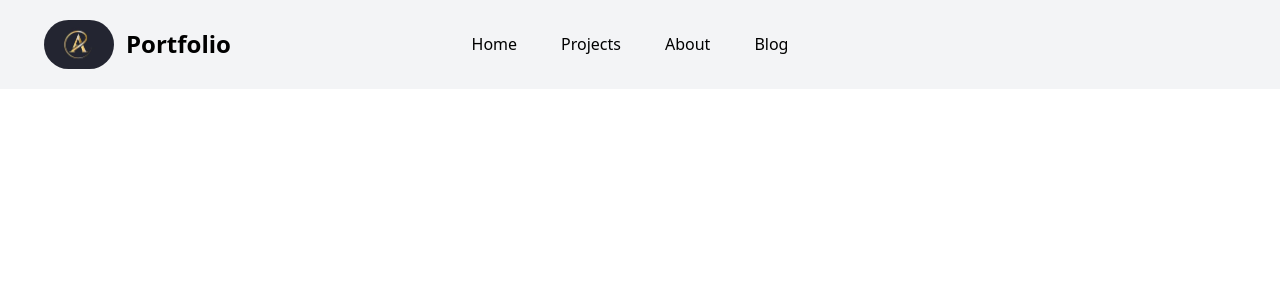
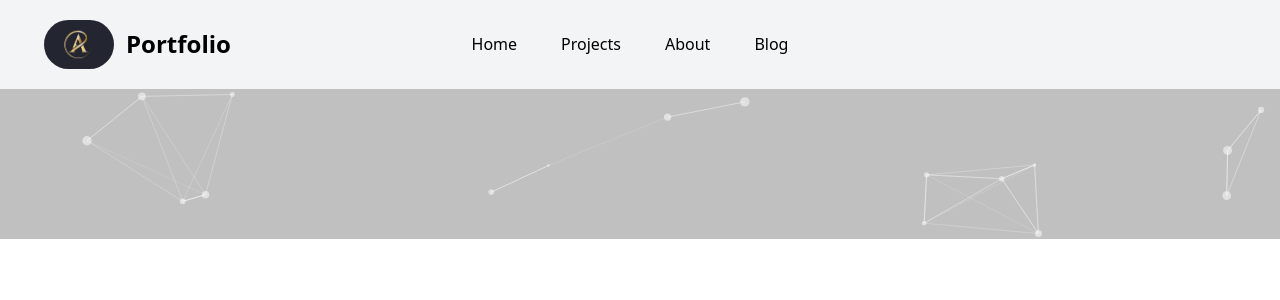
Before and after one commit to Arif1612/portfolio, a React (Vite) app: page / in a window 1280 px wide. Shown: the top 300 px of the page. Built offline with nearby package versions, Linux system fonts and the light colour scheme.

Commit message:
particles.js added

```diff
--- a/package.json
+++ b/package.json
@@ -16,8 +16,10 @@
     "react-dom": "^18.2.0",
     "react-helmet-async": "^1.3.0",
     "react-icons": "^4.10.1",
+    "react-particles": "^2.12.2",
     "react-router-dom": "^6.15.0",
-    "sort-by": "^1.2.0"
+    "sort-by": "^1.2.0",
+    "tsparticles-slim": "^2.12.0"
   },
   "devDependencies": {
     "@types/react": "^18.2.15",
--- a/src/App.jsx
+++ b/src/App.jsx
@@ -1,6 +1,7 @@
 import { Outlet } from "react-router-dom";
 import Navbar from "./pages/NavBar/NavBar";
 import { Helmet } from "react-helmet-async";
+import ParticleBg from "./pages/components/ParticleBg";
 
 const App = () => {
   return (
@@ -9,6 +10,7 @@
         <title>Portfolio</title>
       </Helmet>
       <Navbar></Navbar>
+      <ParticleBg></ParticleBg>
       <Outlet></Outlet>
       {/* <Footer></Footer> */}
     </div>
--- /dev/null
+++ b/src/pages/components/ParticleBg.jsx
@@ -0,0 +1,102 @@
+import { useCallback } from "react";
+import Particles from "react-particles";
+//import { loadFull } from "tsparticles"; // if you are going to use `loadFull`, install the "tsparticles" package too.
+import { loadSlim } from "tsparticles-slim"; // if you are going to use `loadSlim`, install the "tsparticles-slim" package too.
+
+const ParticleBg = () => {
+    const particlesInit = useCallback(async engine => {
+        console.log(engine);
+        // you can initiate the tsParticles instance (engine) here, adding custom shapes or presets
+        // this loads the tsparticles package bundle, it's the easiest method for getting everything ready
+        // starting from v2 you can add only the features you need reducing the bundle size
+        //await loadFull(engine);
+        await loadSlim(engine);
+    }, []);
+
+    const particlesLoaded = useCallback(async container => {
+        await console.log(container);
+    }, []);
+
+    return (
+        <Particles
+            id="tsparticles"
+            init={particlesInit}
+            loaded={particlesLoaded}
+            options={{
+                fullScreen:{
+                    enable:false,
+                    zIndex:-1
+                },
+                background: {
+                    color: {
+                        value:"C0C0C0",
+                    },
+                },
+                fpsLimit: 120,
+                interactivity: {
+                    events: {
+                        onClick: {
+                            enable: true,
+                            mode: "push",
+                        },
+                        onHover: {
+                            enable: true,
+                            mode: "repulse",
+                        },
+                        resize: true,
+                    },
+                    modes: {
+                        push: {
+                            quantity: 5,
+                        },
+                        repulse: {
+                            distance: 200,
+                            duration: 0.4,
+                        },
+                    },
+                },
+                particles: {
+                    color: {
+                        value: "#ffffff",
+                    },
+                    links: {
+                        color: "#ffffff",
+                        distance: 150,
+                        enable: true,
+                        opacity: 0.5,
+                        width: 1,
+                    },
+                    move: {
+                        direction: "none",
+                        enable: true,
+                        outModes: {
+                            default: "bounce",
+                        },
+                        random: false,
+                        speed: 6,
+                        straight: false,
+                    },
+                    number: {
+                        density: {
+                            enable: true,
+                            area: 800,
+                        },
+                        value: 80,
+                    },
+                    opacity: {
+                        value: 0.5,
+                    },
+                    shape: {
+                        type: "circle",
+                    },
+                    size: {
+                        value: { min: 1, max: 5 },
+                    },
+                },
+                detectRetina: true,
+            }}
+        />
+    );
+};
+
+export default ParticleBg;
```
Also changed, not shown: src/assets/portfolio.jpg (added), 1 other file (tests, documents, lock files or other folders).
